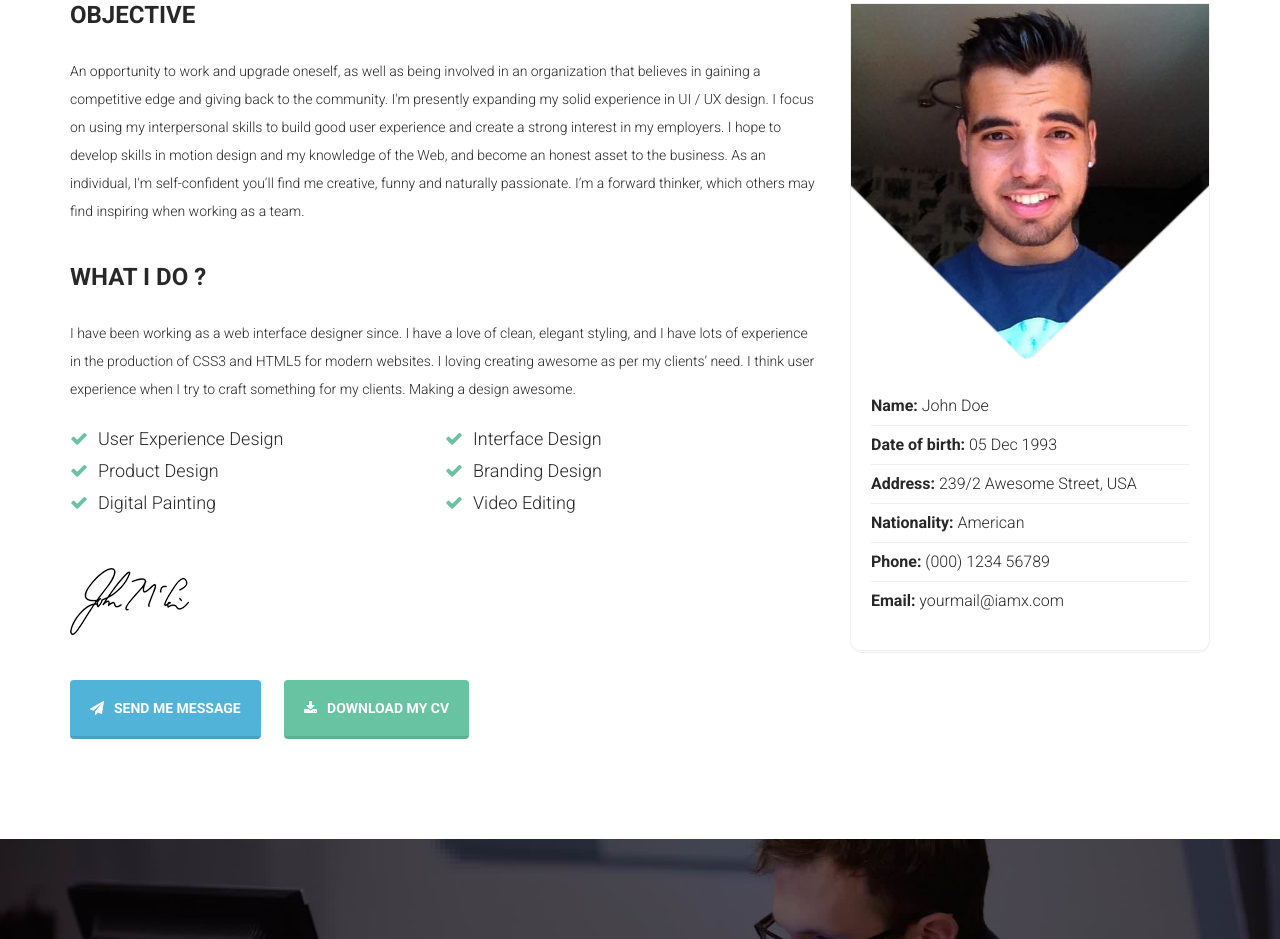
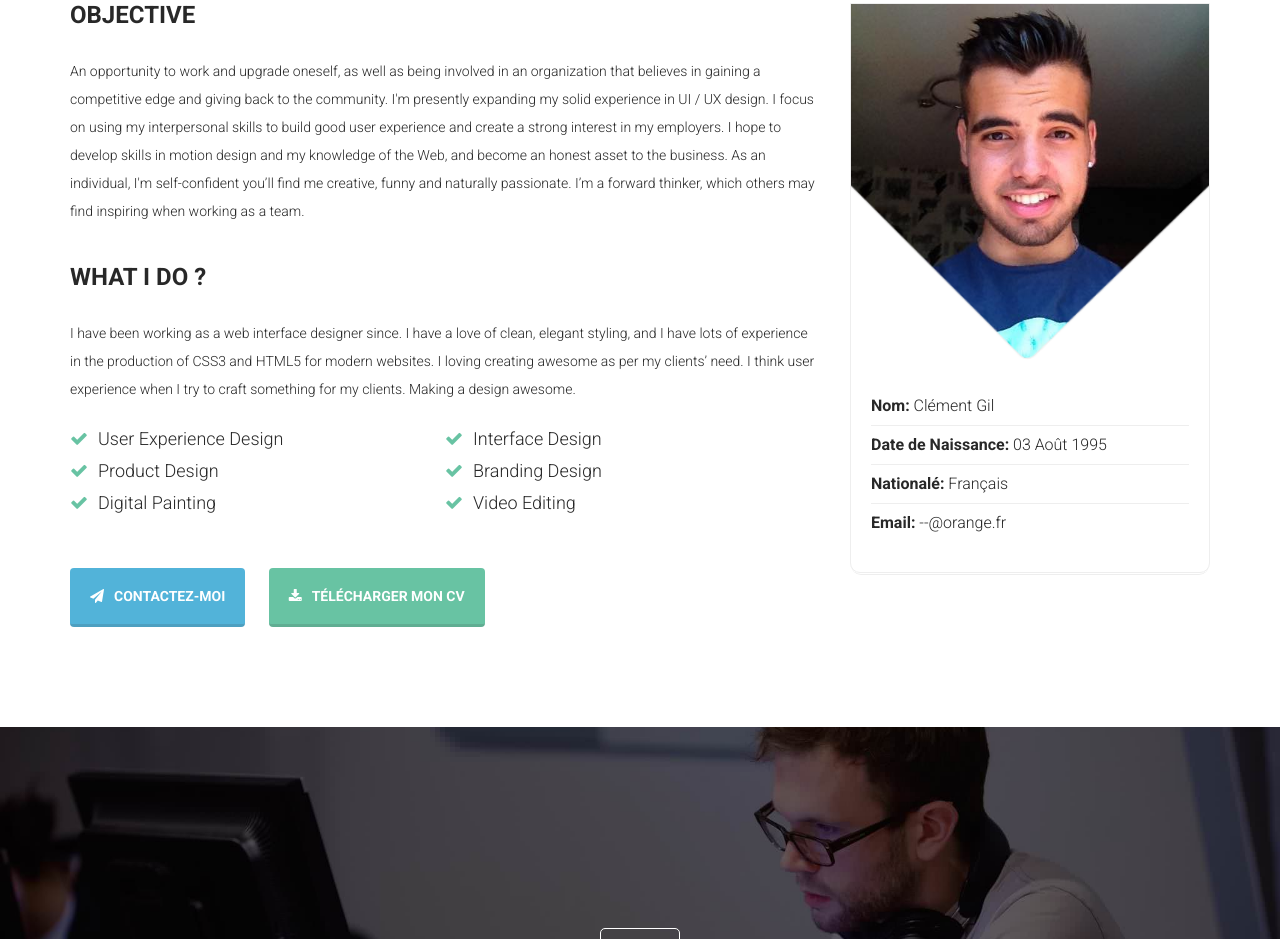
Before and after one commit to ClementGilGit/ClementGilGit.github.io, a plain HTML site: page index.html in a window 1280 px wide. Shown: the part 1109-2048 px from the top of the page. Drawn offline with Linux system fonts and the light colour scheme.

Commit message:
first_modif2

```diff
--- a/index.html
+++ b/index.html
@@ -103,7 +103,7 @@
     <!-- About Section -->
     <section id="about" class="about-section section-padding">
       <div class="container">
-        <h2 class="section-title wow fadeInUp">About Me</h2>
+        <h2 class="section-title wow fadeInUp">A propose de Moi</h2>
 
         <div class="row">
 
@@ -113,12 +113,10 @@
                 <img src="assets/images/myphoto.jpg" alt="">
               </div>
               <ul>
-                <li><strong>Name:</strong> John Doe</li>
-                <li><strong>Date of birth:</strong> 05 Dec 1993</li>
-                <li><strong>Address:</strong> 239/2 Awesome Street, USA</li>
-                <li><strong>Nationality:</strong> American</li>
-                <li><strong>Phone:</strong> (000) 1234 56789</li>
-                <li><strong>Email:</strong> yourmail@iamx.com</li>
+                <li><strong>Nom:</strong> Clément Gil</li>
+                <li><strong>Date de Naissance:</strong> 03 Août 1995</li>
+                <li><strong>Nationalé:</strong> Français</li>
+                <li><strong>Email:</strong> --@orange.fr</li>
               </ul>
             </div>
           </div> <!-- col-md-4 -->
@@ -143,13 +141,10 @@
               </ul>
             </div>
 
-            <div class="my-signature">
-              <img src="assets/images/sign.png" alt="">
-            </div>
 
             <div class="download-button">
-              <a class="btn btn-info btn-lg" href="#contact"><i class="fa fa-paper-plane"></i>Send me message</a>
-              <a class="btn btn-primary btn-lg" href="#"><i class="fa fa-download"></i>download my cv</a>
+              <a class="btn btn-info btn-lg" href="#contact"><i class="fa fa-paper-plane"></i>Contactez-moi</a>
+              <a class="btn btn-primary btn-lg" href="#"><i class="fa fa-download"></i>Télécharger mon CV</a>
             </div>
           </div>
 
```
